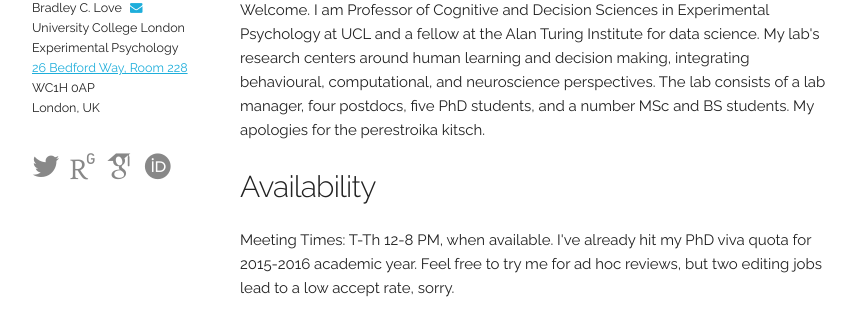
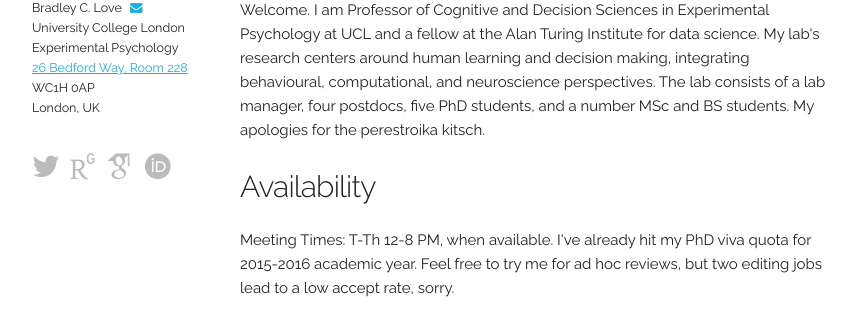
Before and after one commit to lovebc/lovebc.github.io, a Jekyll site: the page built from index.html, in a window 1280 px wide. Shown: the part 649-980 px from the top of the page, without its empty margins (208-1071 px from the left). Built offline with Jekyll 4.4.1, drawn with Linux system fonts in a browser that asks for light colours; nearby versions of some CDN libraries; some web fonts are replaced; comment, search, counter and statistics services are not loaded.

Commit message:
Update custom.css

```diff
--- a/css/custom.css
+++ b/css/custom.css
@@ -265,5 +265,5 @@ padding-top: 4rem;
 
 .social {
     font-size: 3rem;
-    color: #888;
+    color: #bbb;
 }
```
